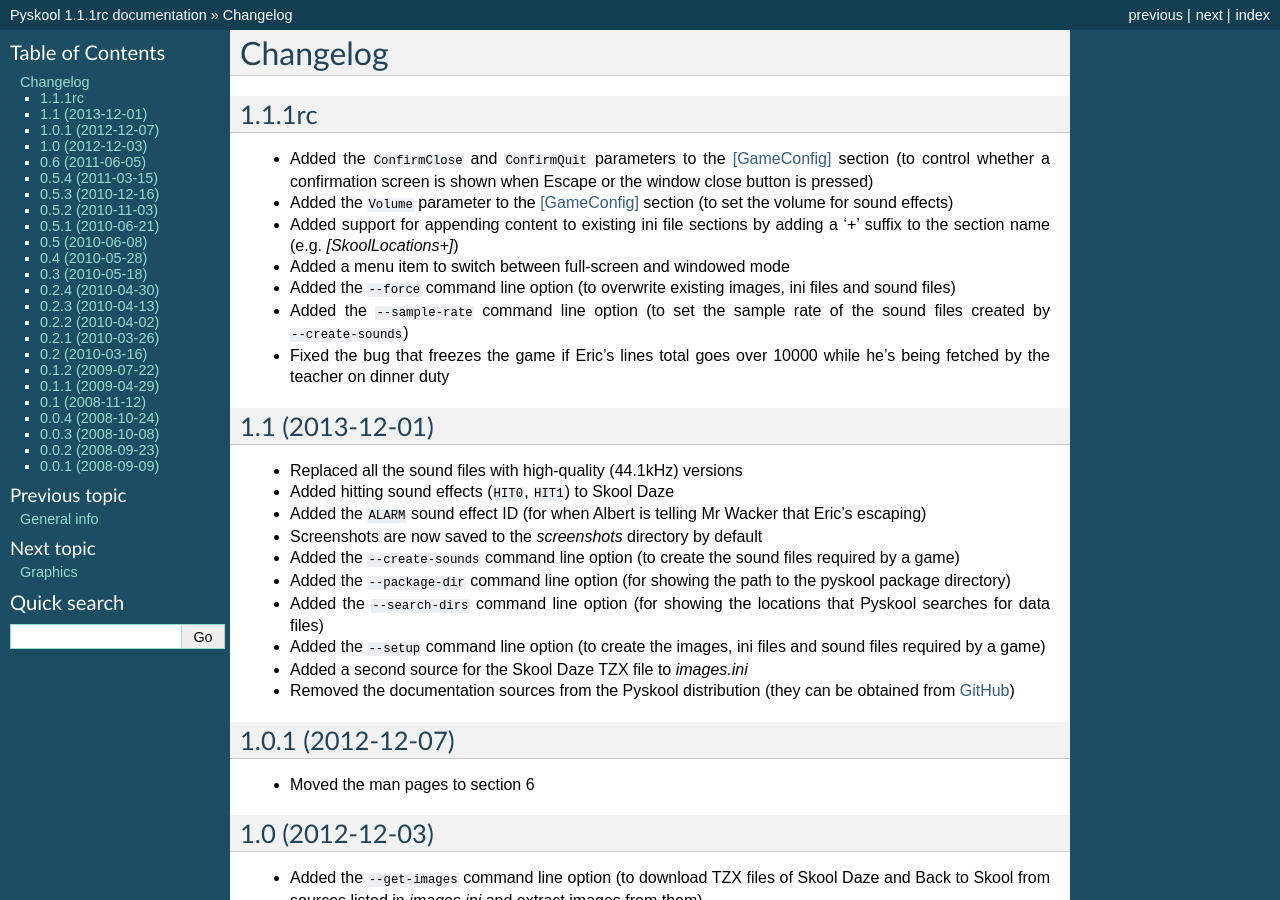
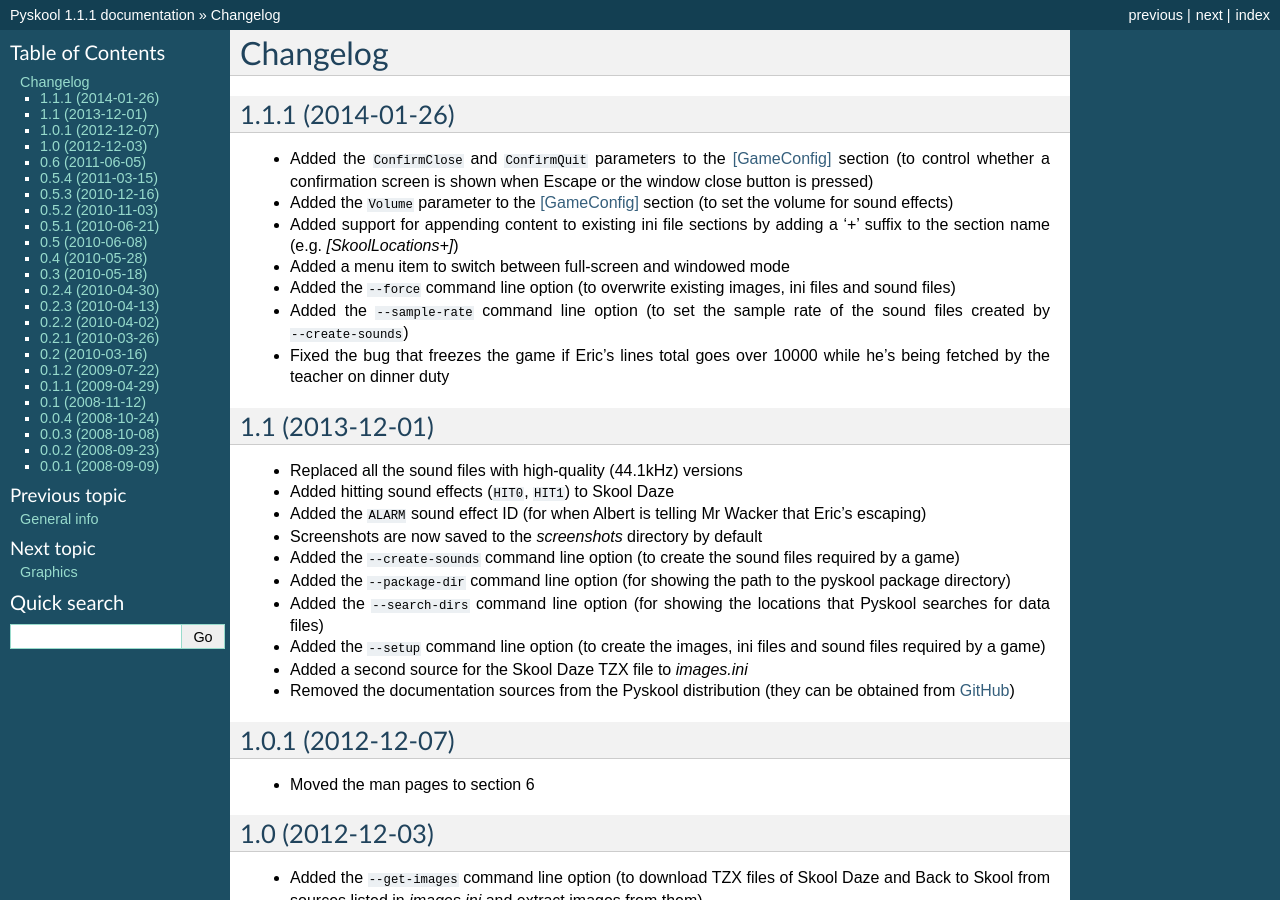
Before and after one commit to skoolkid/pyskool, a Sphinx documentation site: the page built from sphinx/source/changelog.rst, in a window 1280 px wide and 900 px high. Built offline with Sphinx 7.4.7, drawn with Linux system fonts in a browser that asks for light colours; some of the changed text lies outside the part shown.

Commit message:
Prepare 1.1.1 for release

```diff
--- a/man/pyskool.py.rst
+++ b/man/pyskool.py.rst
@@ -7,7 +7,7 @@
 ---------------------------------------
 
 :Author: Richard Dymond
-:Copyright: 2013, Richard Dymond
+:Copyright: 2014, Richard Dymond
 :Version: 1.1.1
 :Date: 2014-01-02
 :Manual section: 6
--- a/pyskool/__init__.py
+++ b/pyskool/__init__.py
@@ -18,7 +18,7 @@
 
 import os.path
 
-version = '1.1.1rc'
+version = '1.1.1'
 package_dir = os.path.dirname(__file__)
 user_dir = os.path.expanduser(os.path.join('~', '.pyskool'))
 images_subdir = 'images'
--- a/sphinx/source/changelog.rst
+++ b/sphinx/source/changelog.rst
@@ -1,8 +1,8 @@
 Changelog
 =========
 
-1.1.1rc
--------
+1.1.1 (2014-01-26)
+------------------
 * Added the ``ConfirmClose`` and ``ConfirmQuit`` parameters to the
   :ref:`gameConfig` section (to control whether a confirmation screen is shown
   when Escape or the window close button is pressed)
--- a/sphinx/source/conf.py
+++ b/sphinx/source/conf.py
@@ -47,7 +47,7 @@
 # The short X.Y version.
 version = '1.1.1'
 # The full version, including alpha/beta/rc tags.
-release = '1.1.1rc'
+release = '1.1.1'
 
 # The language for content autogenerated by Sphinx. Refer to documentation
 # for a list of supported languages.
```
